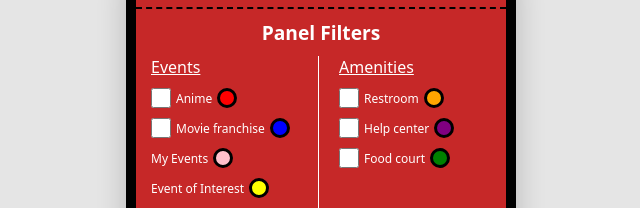
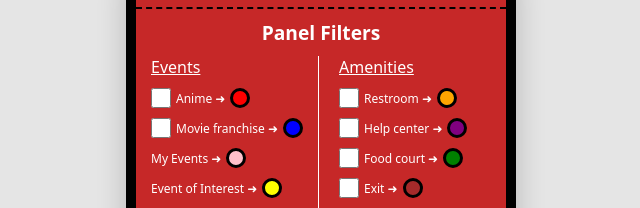
Before and after one commit to HarrisHasnain12/CPSC481-F25-Portfolio2-T03Group2, a plain HTML site: page convention_map.html in a window 1280 px wide. Shown: the part 69-277 px from the top of the page, without its empty margins (319-959 px from the left). Drawn offline with Linux system fonts and the light colour scheme.

Commit message:
filter for exit panel

```diff
--- a/convention_map.css
+++ b/convention_map.css
@@ -134,6 +134,10 @@
   background: green;
 }
 
+.swatch-exit {
+  background: brown;
+}
+
 /* Optional: generic highlight styling if you want a bit of extra emphasis */
 .map-panel.is-highlighted {
   box-shadow: 0 0 0 3px rgba(0, 0, 0, 0.4);
--- a/convention_map.html
+++ b/convention_map.html
@@ -31,7 +31,7 @@
                     name="event-filter"
                     value="anime"
                 />
-                <span class="filter-label">Anime</span>
+                <span class="filter-label">Anime ➜ </span>
                 <span class="filter-swatch swatch-anime"></span>
                 </label>
 
@@ -42,15 +42,15 @@
                     name="event-filter"
                     value="movie-franchise"
                 />
-                <span class="filter-label">Movie franchise</span>
+                <span class="filter-label">Movie franchise ➜ </span>
                 <span class="filter-swatch swatch-movie"></span>
                 </label>
                 <div class="filter-option">
-                <span class="filter-label">My Events</span>
+                <span class="filter-label">My Events ➜ </span>
                 <span class="filter-swatch legend-swatch-my-expo"></span>
                 </div>
                 <div class="filter-option">
-                  <span class="filter-label">Event of Interest</span>
+                  <span class="filter-label">Event of Interest ➜ </span>
                   <span class="filter-swatch legend-swatch-interest"></span>
                 </div>
             </div>
@@ -64,7 +64,7 @@
                     name="amenity-filter"
                     value="restroom"
                 />
-                <span class="filter-label">Restroom</span>
+                <span class="filter-label">Restroom ➜ </span>
                 <span class="filter-swatch swatch-restroom"></span>
                 </label>
 
@@ -75,7 +75,7 @@
                     name="amenity-filter"
                     value="help-center"
                 />
-                <span class="filter-label">Help center</span>
+                <span class="filter-label">Help center ➜ </span>
                 <span class="filter-swatch swatch-help-center"></span>
                 </label>
 
@@ -86,8 +86,19 @@
                     name="amenity-filter"
                     value="food-court"
                 />
-                <span class="filter-label">Food court</span>
+                <span class="filter-label">Food court ➜ </span>
                 <span class="filter-swatch swatch-food-court"></span>
+                </label>
+
+                <label class="filter-option">
+                <input
+                    type="checkbox"
+                    class="filter-checkbox"
+                    name="amenity-filter"
+                    value="exit"
+                />
+                <span class="filter-label">Exit ➜ </span>
+                <span class="filter-swatch swatch-exit"></span>
                 </label>
             </div>
         </div>
--- a/convention_map.js
+++ b/convention_map.js
@@ -9,6 +9,7 @@ document.addEventListener("DOMContentLoaded", () => {
     restroom: "orange",
     "help-center": "purple",
     "food-court": "green",
+    "exit": "brown",
   };
 
   // Map amenity filters to panel IDs
@@ -16,6 +17,7 @@ document.addEventListener("DOMContentLoaded", () => {
     restroom: ["mens-washroom", "womens-washroom"],
     "help-center": ["help-center"],
     "food-court": ["food-court"],
+    "exit": ["exit"],
   };
 
   const allPanels = Array.from(document.querySelectorAll(".map-panel"));
```
